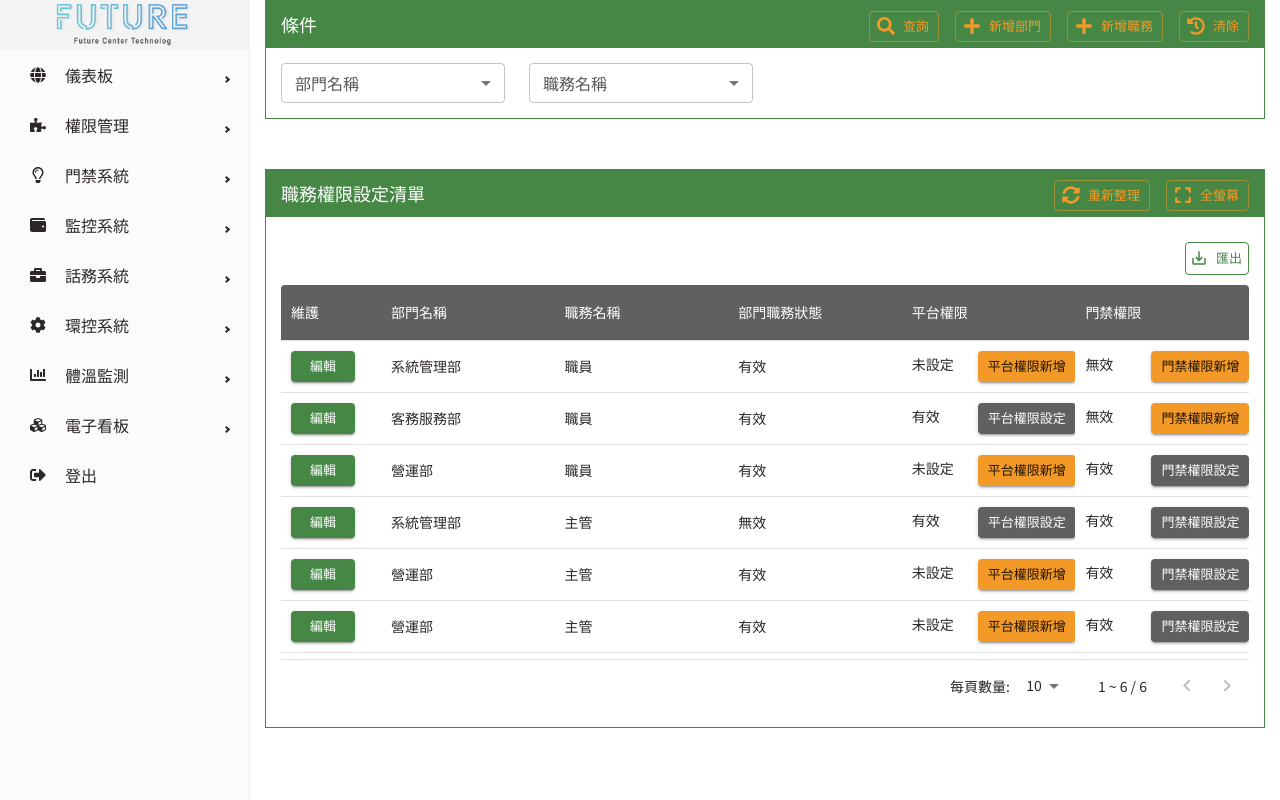
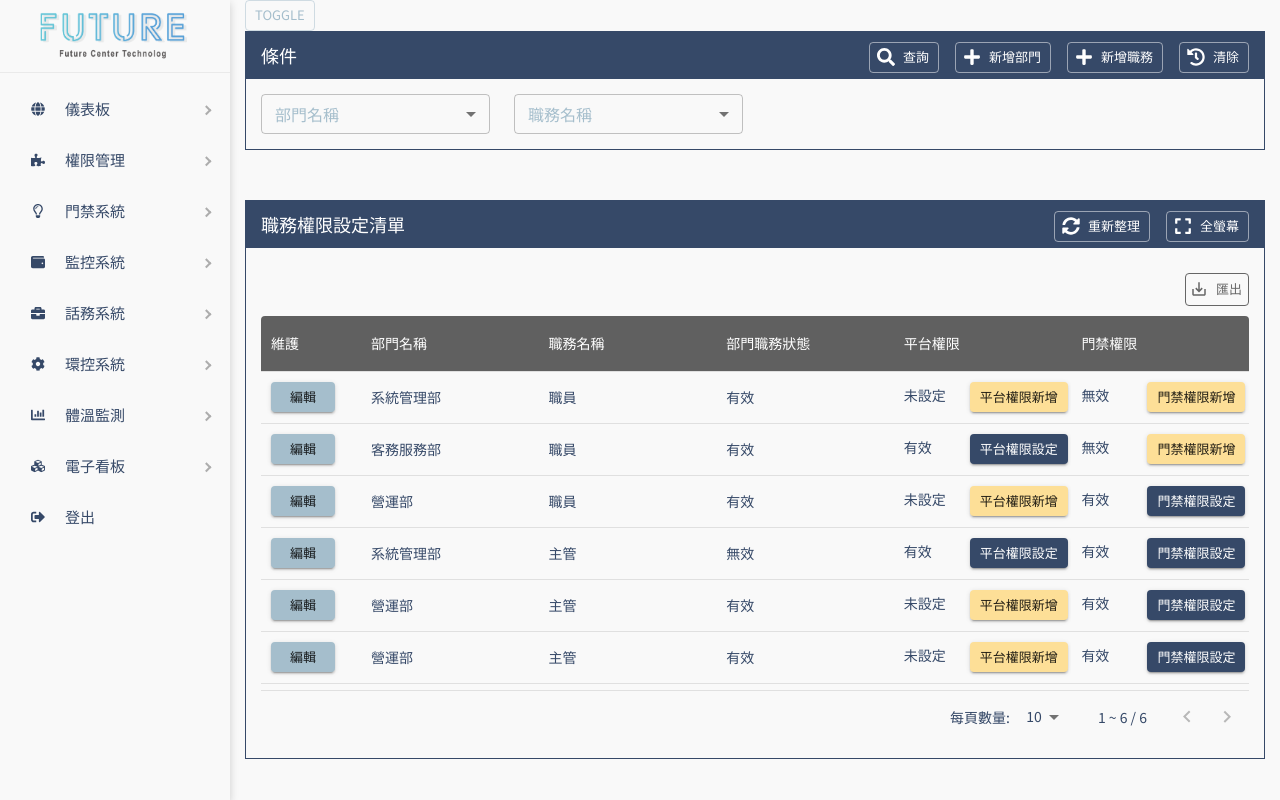
Before and after one commit to sabine1123/materialUI, a React (Create React App) app: page / in a window 1280 px wide. Built offline with nearby package versions, Linux system fonts and the light colour scheme.

Commit message:
Modify color theme & add sidebar toggle

```diff
--- a/package.json
+++ b/package.json
@@ -14,7 +14,7 @@
     "react": "^18.2.0",
     "react-dom": "^18.2.0",
     "react-icons": "^4.4.0",
-    "react-pro-sidebar": "^1.0.0-alpha.4",
+    "react-pro-sidebar": "^0.7.1",
     "react-scripts": "5.0.1",
     "web-vitals": "^2.1.4"
   },
--- a/src/App.jsx
+++ b/src/App.jsx
@@ -1,68 +1,26 @@
-import * as React from "react";
-import Permission from "./page/Permission";
+import React, { useState } from "react";
+
 import styles from "./common/Common.module.scss";
-import SidebarMenu from "./component/SideBar";
-import { Sidebar, Menu, MenuItem, SubMenu } from "react-pro-sidebar";
-import {
-    FaGlobe,
-    FaPuzzlePiece,
-    FaRegLightbulb,
-    FaWallet,
-    FaBriefcase,
-    FaCog,
-    FaChartBar,
-    FaCubes,
-    FaSignOutAlt,
-} from "react-icons/fa";
-import LogoImg from "./assets/logo.png";
+import Aside from "./component/Aside";
+import Main from "./component/Main";
 
 const App = () => {
+    const [toggled, setToggled] = useState(false);
+    const handleToggleSidebar = (value) => {
+        setToggled(value);
+    };
+
     return (
         <div className={styles.wrapper}>
-            <Sidebar breakPoint='md'>
-                <Menu>
-                    <MenuItem>
-                        <img
-                            className={styles.logo}
-                            src={LogoImg}
-                            alt='logo'
-                        ></img>
-                    </MenuItem>
-                    <SubMenu icon={<FaGlobe />} label='儀表板'>
-                        <MenuItem>媽媽房備註</MenuItem>
-                    </SubMenu>
-                    <SubMenu icon={<FaPuzzlePiece />} label='權限管理'>
-                        <MenuItem>員工列表</MenuItem>
-                        <MenuItem>平台權限設定</MenuItem>
-                        <MenuItem>備註紀錄調閱</MenuItem>
-                        <MenuItem>員工密碼變更</MenuItem>
-                    </SubMenu>
-                    <SubMenu icon={<FaRegLightbulb />} label='門禁系統'>
-                        <MenuItem>門禁管理列表</MenuItem>
-                        <MenuItem>刷卡紀錄</MenuItem>
-                        <MenuItem>偵測紀錄</MenuItem>
-                        <MenuItem>考勤管理</MenuItem>
-                    </SubMenu>
-                    <SubMenu icon={<FaWallet />} label='監控系統'>
-                        <MenuItem>媽媽房備註</MenuItem>
-                    </SubMenu>
-                    <SubMenu icon={<FaBriefcase />} label='話務系統'>
-                        <MenuItem>媽媽房備註</MenuItem>
-                    </SubMenu>
-                    <SubMenu icon={<FaCog />} label='環控系統'>
-                        <MenuItem>媽媽房備註</MenuItem>
-                    </SubMenu>
-                    <SubMenu icon={<FaChartBar />} label='體溫監測'>
-                        <MenuItem>媽媽房備註</MenuItem>
-                    </SubMenu>
-                    <SubMenu icon={<FaCubes />} label='電子看板'>
-                        <MenuItem>媽媽房備註</MenuItem>
-                    </SubMenu>
-                    <MenuItem icon={<FaSignOutAlt />}>登出</MenuItem>
-                </Menu>
-            </Sidebar>
+            <Aside
+                toggled={toggled}
+                handleToggleSidebar={handleToggleSidebar}
+            />
             <div className={styles.content}>
-                <Permission />
+                <Main
+                    toggled={toggled}
+                    handleToggleSidebar={handleToggleSidebar}
+                />
             </div>
         </div>
     );
--- a/src/common/Common.module.scss
+++ b/src/common/Common.module.scss
@@ -1,9 +1,6 @@
 .wrapper {
     display: flex;
     height: 100vh;
-}
-.logo {
-    width: 100%;
 }
 
 .content {
--- a/src/common/_variables.scss
+++ b/src/common/_variables.scss
@@ -1,12 +1,26 @@
-$primary:#606060;
-$secondary:#468746;
+// $primary:#606060;
+// $secondary:#468746;
 
-$text_primary: #2d2828;
-$text_secondary: #565656;
+// $text_primary: #2d2828;
+// $text_secondary: #565656;
+// $text_hint: #000;
+
+// $background_default: #e6e6e6;
+
+// $disabled: #c7c7c7;
+// $warning: #f39927;
+// $success: #95dc96;
+
+
+$primary:#364968;
+$secondary:#a5becc;
+
+$text_primary: #364968;
+$text_secondary: #a5becc;
 $text_hint: #000;
 
-$background_default: #e6e6e6;
+$background_default: #F9F9F9;
 
 $disabled: #c7c7c7;
-$warning: #f39927;
-$success: #95dc96;
+$warning: #fddf97;
+$success: #84acb6;
--- /dev/null
+++ b/src/component/Aside.jsx
@@ -0,0 +1,74 @@
+import {
+    ProSidebar,
+    Menu,
+    MenuItem,
+    SubMenu,
+    SidebarHeader,
+    SidebarFooter,
+    SidebarContent,
+} from "react-pro-sidebar";
+import "react-pro-sidebar/dist/css/styles.css";
+import {
+    FaGlobe,
+    FaPuzzlePiece,
+    FaRegLightbulb,
+    FaWallet,
+    FaBriefcase,
+    FaCog,
+    FaChartBar,
+    FaCubes,
+    FaSignOutAlt,
+} from "react-icons/fa";
+import LogoImg from "../assets/logo.png";
+import "./Aside.scss";
+
+const Aside = ({ toggled, handleToggleSidebar }) => {
+    return (
+        <ProSidebar
+            breakPoint='md'
+            toggled={toggled}
+            onToggle={handleToggleSidebar}
+        >
+            <SidebarHeader>
+                <img src={LogoImg} alt='logo' className='logo' />
+            </SidebarHeader>
+            <SidebarContent>
+                <Menu>
+                    <SubMenu icon={<FaGlobe />} title='儀表板'>
+                        <MenuItem>媽媽房備註</MenuItem>
+                    </SubMenu>
+                    <SubMenu icon={<FaPuzzlePiece />} title='權限管理'>
+                        <MenuItem>員工列表</MenuItem>
+                        <MenuItem>平台權限設定</MenuItem>
+                        <MenuItem>備註紀錄調閱</MenuItem>
+                        <MenuItem>員工密碼變更</MenuItem>
+                    </SubMenu>
+                    <SubMenu icon={<FaRegLightbulb />} title='門禁系統'>
+                        <MenuItem>門禁管理列表</MenuItem>
+                        <MenuItem>刷卡紀錄</MenuItem>
+                        <MenuItem>偵測紀錄</MenuItem>
+                        <MenuItem>考勤管理</MenuItem>
+                    </SubMenu>
+                    <SubMenu icon={<FaWallet />} title='監控系統'>
+                        <MenuItem>媽媽房備註</MenuItem>
+                    </SubMenu>
+                    <SubMenu icon={<FaBriefcase />} title='話務系統'>
+                        <MenuItem>媽媽房備註</MenuItem>
+                    </SubMenu>
+                    <SubMenu icon={<FaCog />} title='環控系統'>
+                        <MenuItem>媽媽房備註</MenuItem>
+                    </SubMenu>
+                    <SubMenu icon={<FaChartBar />} title='體溫監測'>
+                        <MenuItem>媽媽房備註</MenuItem>
+                    </SubMenu>
+                    <SubMenu icon={<FaCubes />} title='電子看板'>
+                        <MenuItem>媽媽房備註</MenuItem>
+                    </SubMenu>
+                    <MenuItem icon={<FaSignOutAlt />}>登出</MenuItem>
+                </Menu>
+            </SidebarContent>
+        </ProSidebar>
+    );
+};
+
+export default Aside;
--- /dev/null
+++ b/src/component/Aside.scss
@@ -0,0 +1,39 @@
+@import '../common/variables';
+.logo {
+    width: 100%;
+}
+
+.pro-sidebar {
+    color: $text_primary;
+    width: 230px;
+    min-width: 230px;
+    box-shadow: #ccc 0px 3px 8px;
+    .pro-sidebar-inner {
+        background-color: $background_default;
+    }
+
+    .pro-menu {
+        .pro-menu-item {
+            .pro-inner-item {
+                &:hover, &:focus {
+                    color: lighten($text_primary, 20%);
+                    .pro-icon-wrapper{
+                        .pro-icon {
+                            animation: none;
+                        }
+
+                    }
+                }
+            }
+        }
+
+        ul {
+            .pro-sub-menu {
+                .pro-inner-list-item {
+                    background-color: lighten($background_default, 8%);
+                }
+            }
+        }
+    }
+
+}
--- /dev/null
+++ b/src/component/Main.jsx
@@ -0,0 +1,26 @@
+import * as React from "react";
+import Permission from "../page/Permission";
+import Button from "@mui/material/Button";
+
+const Main = ({ handleToggleSidebar, handleCollapsedChange }) => {
+    const onClick = (e) => {
+        e.stopPropagation();
+        console.log("click");
+        handleToggleSidebar(true);
+    };
+    return (
+        <>
+            <Button
+                color='secondary'
+                variant='outlined'
+                size='small'
+                onClick={onClick}
+            >
+                Toggle
+            </Button>
+            <Permission />
+        </>
+    );
+};
+
+export default Main;
--- a/src/component/TableButton.jsx
+++ b/src/component/TableButton.jsx
@@ -62,7 +62,7 @@ export const ToolButton = (props) => {
         <Button
             component='button'
             variant='outlined'
-            color='warning'
+            color='info'
             size='small'
             style={{ marginLeft: 16 }}
             onClick={handleClick}
--- a/src/component/TableWrap.module.scss
+++ b/src/component/TableWrap.module.scss
@@ -1,14 +1,14 @@
 @import '../common/variables';
 
 .tableWrap {
-    border: 1px solid $secondary;
+    border: 1px solid $primary;
     position: relative;
     min-height: 100px;
     margin-bottom: 50px;
 }
 
 .head {
-    background-color: $secondary;
+    background-color: $primary;
     color: #fff;
     padding: 10px 15px;
 }
--- a/src/index.js
+++ b/src/index.js
@@ -18,29 +18,59 @@ const theme = createTheme(
         palette: {
             type: "light",
             primary: {
-                main: "#606060",
+                main: "#364968",
             },
             secondary: {
-                // main: "#f39927",
-                main: "#468746",
+                main: "#a5becc",
             },
             text: {
-                primary: "#2d2828",
+                primary: "#364968",
                 disabled: "#c7c7c7",
-                secondary: "#565656",
-                hint: "#000000",
+                secondary: "#a5becc",
+                hint: "#000",
             },
-            // background: {
-            //     default: "#f3f3f3",
-            // },
+            background: {
+                default: "#F9F9F9",
+            },
             warning: {
-                // main: "#f7e419",
-                main: "#f39927",
+                main: "#fddf97",
             },
             success: {
-                main: "#95dc96",
+                main: "#84acb6",
+            },
+            error: {
+                main: "#e09664",
+            },
+            info: {
+                main: "#fff",
             },
         },
+        // palette: {
+        //     type: "light",
+        //     primary: {
+        //         main: "#606060",
+        //     },
+        //     secondary: {
+        //         // main: "#f39927",
+        //         main: "#468746",
+        //     },
+        //     text: {
+        //         primary: "#2d2828",
+        //         disabled: "#c7c7c7",
+        //         secondary: "#565656",
+        //         hint: "#000000",
+        //     },
+        //     // background: {
+        //     //     default: "#f3f3f3",
+        //     // },
+        //     warning: {
+        //         // main: "#f7e419",
+        //         main: "#f39927",
+        //     },
+        //     success: {
+        //         main: "#95dc96",
+        //     },
+        // },
         props: {
             MuiButton: {
                 size: "small",
@@ -92,8 +122,6 @@ const root = createRoot(container);
 root.render(
     <ThemeProvider theme={theme}>
         <CssBaseline />
-        <ProSidebarProvider>
-            <App />
-        </ProSidebarProvider>
+        <App />
     </ThemeProvider>
 );
--- a/src/page/Permission/result.jsx
+++ b/src/page/Permission/result.jsx
@@ -305,8 +305,8 @@ const Result = () => {
             },
         },
         ".MuiButton-text": {
-            border: "1px solid #468746",
-            color: "#468746",
+            border: "1px solid #666",
+            color: "#666",
         },
     };
 
```
Also changed, not shown: src/component/SideBar.jsx (deleted, +0 -23 lines), 1 other file (tests, documents, lock files or other folders).
